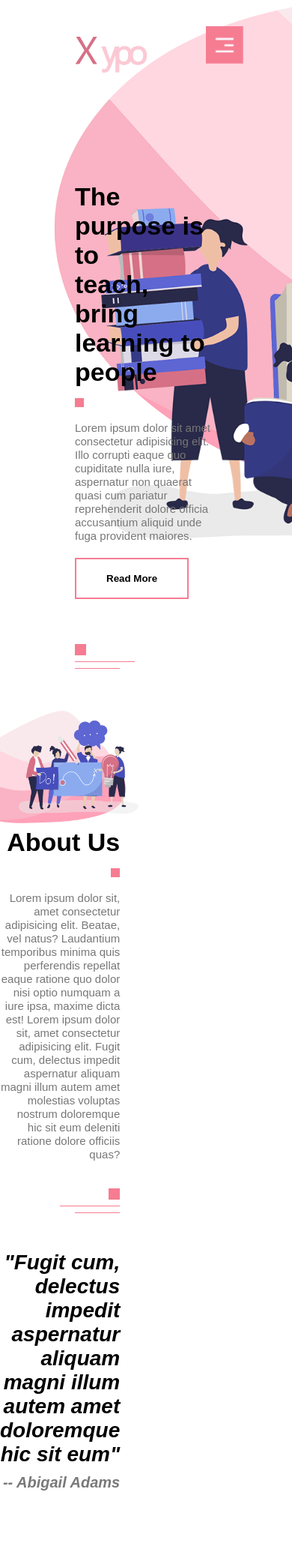
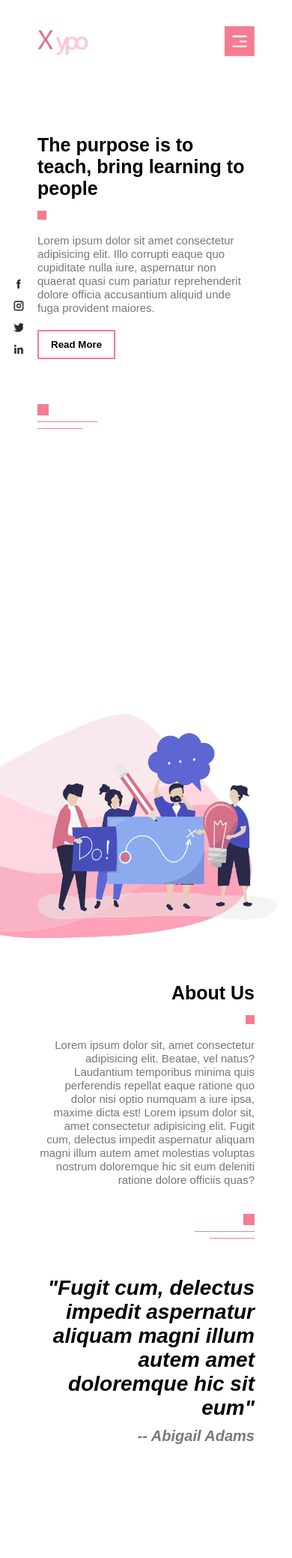
Before and after one commit to Glightman/Blake_Leading, a Python web app: template templates/index.html in a window 390 px wide. Shown: the top 2078 px of the page at 75% size. Run offline with Jinja, Linux system fonts and the light colour scheme; the template is opened without the code that fills it, so the values that code supplies are empty.

Commit message:
make responsive

```diff
--- a/static/pages/style.css
+++ b/static/pages/style.css
@@ -289,3 +289,61 @@ hr{
 .copyright-text, .footer-logo{
     flex-basis: 40%;
 }
+
+/*---- SOCIAL ICONS ----*/
+
+.social-icons{
+    width: 50px;
+    position: fixed;
+    top: 50%;
+    left: 0;
+    transform: translateY(-50%);
+    z-index: 1;
+}
+.social-icons img{
+    display: block;
+    width: 20px;
+    margin: 0 auto 20px;
+    cursor: pointer;
+}
+
+@media only screen and (max-width: 770px){
+    #header{
+        background-image: none;
+    }
+    .container{
+        margin-right: 50px;
+        margin-left: 50px;
+    }
+    .logo{
+        margin-top: 27px;
+        width: 70px;
+    }
+    .header-text{
+        margin-top: 100px;
+    }
+    h1{
+        font-size: 25px;
+    }
+    #menuBtn{
+        width: 40px;
+        right: 50px;
+    }
+    .common-btn{
+        padding: 10px 16px;
+    }
+    .social-icons img{
+        width: 14px;
+        margin: 15px auto;
+    }
+    .about-left-col, .about-right-col{
+        flex-basis: 100%;
+    }
+    .about-text{
+        margin: 50px 50px 0;
+        display: inline-block;
+    }
+    .about-text h2{
+        font-size: 28px;
+    }
+}
```
